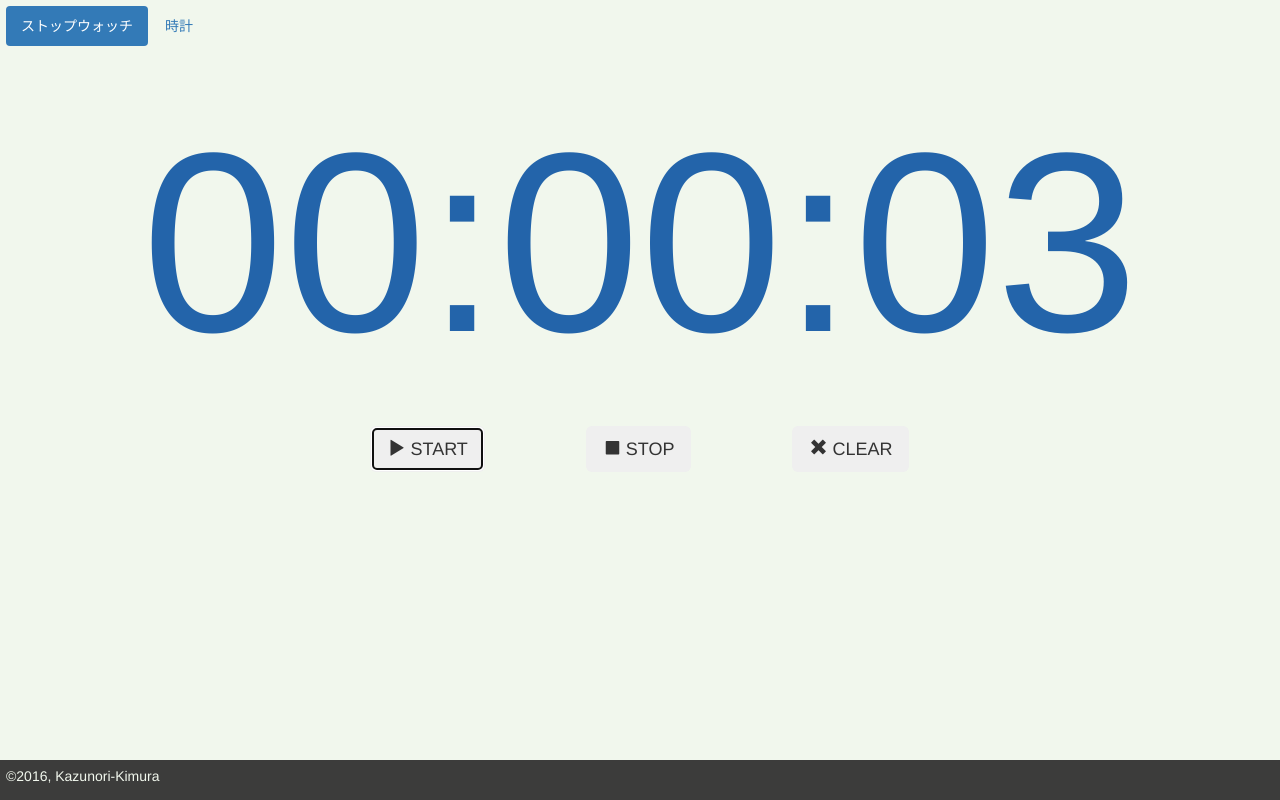
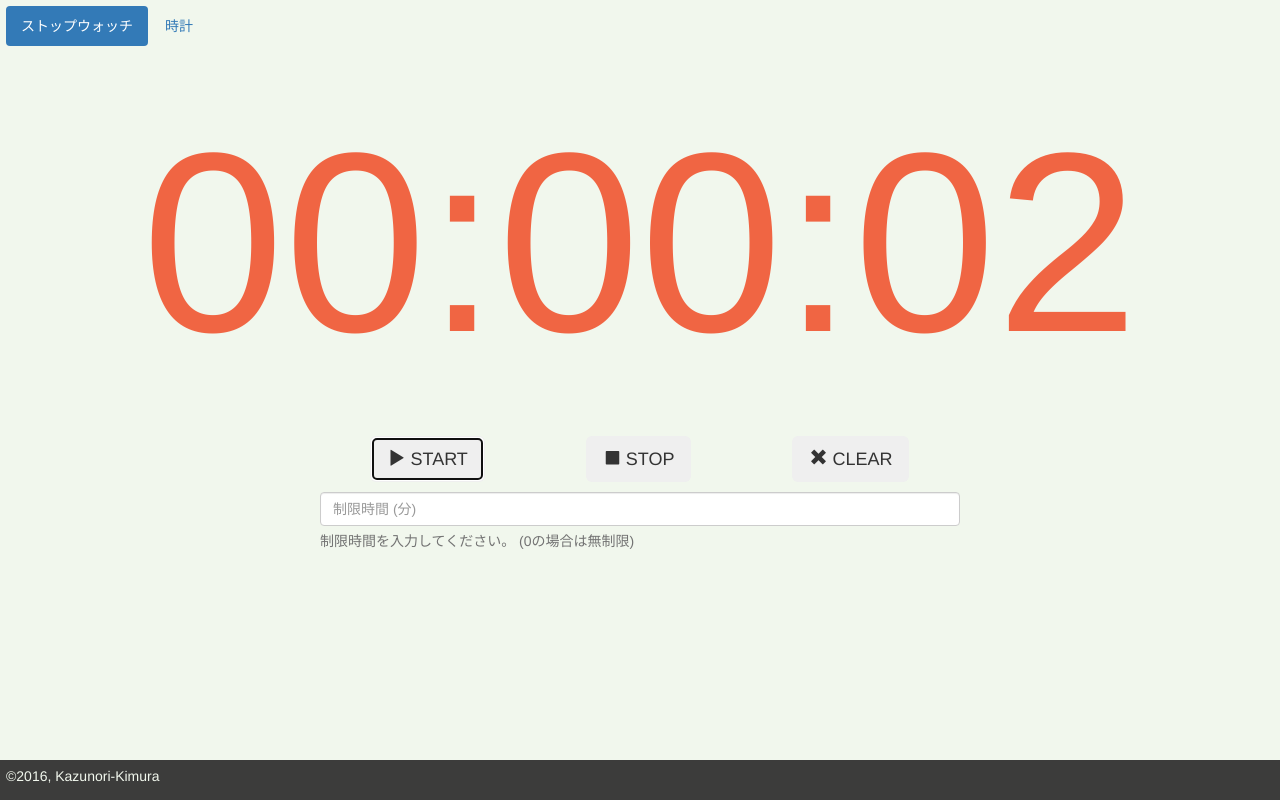
Before and after one commit to Kazunori-Kimura/big-stopwatch, a website with bundled scripts: page wwwroot/index.html in a window 1280 px wide. Both pictures are taken after a click on the button "START". Built offline with nearby package versions, Linux system fonts and the light colour scheme.

Commit message:
制限時間機能を追加
- 制限時間を超えたら文字を赤くする
- 秒がroundしてたので60となるタイミングがあった問題の修正

```diff
--- a/src/Timer.js
+++ b/src/Timer.js
@@ -1,8 +1,13 @@
 "use strict";
 /**
- * Timer
+ * Timerクラス
+ * @class
  */
 class Timer {
+  /**
+   * コンストラクタ
+   * @constructor
+   */
   constructor() {
     this.startMs = 0;
     this.elapsedMs = 0;
@@ -54,7 +59,7 @@ class Timer {
     let elapsed = this.time;
     const h = String(Math.floor(elapsed / 3600000) + 100).substring(1);
     const m = String(Math.floor((elapsed - h * 3600000)/60000)+ 100).substring(1);
-    const s = String(Math.round((elapsed - h * 3600000 - m * 60000)/1000)+ 100).substring(1);
+    const s = String(Math.floor((elapsed - h * 3600000 - m * 60000)/1000)+ 100).substring(1);
     //const S = ("000" + elapsed).slice(-3);
     return `${h}:${m}:${s}`;
   }
--- a/src/constants.js
+++ b/src/constants.js
@@ -10,5 +10,15 @@ module.exports = {
    * 状態: 時計モード
    * @constant
    */
-  MODE_CLOCK: "clock"
+  MODE_CLOCK: "clock",
+  /**
+   * 通常時メッセージ
+   * @constant
+   */
+  MSG_DEFAULT: "制限時間を入力してください。 (0の場合は無制限)",
+  /**
+   * 入力エラーメッセージ
+   * @constant
+   */
+  MSG_LIMIT_NAN: "制限時間は数値で入力してください。"
 };
--- a/src/index.js
+++ b/src/index.js
@@ -5,7 +5,13 @@ const App = require("./constants");
 
 $(function () {
   let timer = new Timer();
+  // interval管理
   let t;
+  // 制限時間
+  let limit = 0;
+
+  // 通常時メッセージを表示
+  $("#helpBlock").text(App.MSG_DEFAULT);
 
   // nav
   $("a.nav-item").on("click", (e) => {
@@ -83,6 +89,11 @@ $(function () {
     return `${leftPadZero(d.getHours())}:${leftPadZero(d.getMinutes())}:${leftPadZero(d.getSeconds())}`;
   }
 
+  /**
+   * 左0埋め2桁
+   * @param {number} val - 0埋めする数値
+   * @returns {string}
+   */
   function leftPadZero(val) {
     return ("00" + val).slice(-2);
   }
@@ -95,9 +106,13 @@ $(function () {
     }
     timer.start();
     $(this).addClass("active");
-    $("#time").removeClass("stoped").addClass("measuring");
+    $("#time").removeClass("stoped").addClass("measuring").removeClass("over");
     t = setInterval(() => {
       $("#time").text(timer.formattedTime);
+
+      if (limit <= timer.time) {
+        $("#time").addClass("over");
+      }
     }, 256);
   });
 
@@ -117,11 +132,27 @@ $(function () {
   $("button#clear").on("click", () => {
     if (timer.IsMeasuring) {
       timer.stop();
-      $("#time").addClass("stoped").removeClass("measuring");
       clearInterval(t);
       $("button#start").removeClass("active");
     }
+    $("#time").addClass("stoped").removeClass("measuring").removeClass("over");
     timer.clear();
     $("#time").text(timer.formattedTime);
   });
+
+  // 時間制限
+  $("#limit").on("keyup", (e) => {
+    const val = $(e.target).val();
+
+    if (isNaN(val)) {
+      $("#helpBlock").text(App.MSG_LIMIT_NAN);
+      $(e.target).parent().addClass("has-error");
+      limit = 0;
+      return;
+    }
+
+    $(e.target).parent().removeClass("has-error");
+    $("#helpBlock").text(App.MSG_DEFAULT);
+    limit = parseInt(val, 10) * 60 * 1000; // min -> ms
+  });
 });
--- a/wwwroot/index.html
+++ b/wwwroot/index.html
@@ -22,6 +22,7 @@
   <div class="contents">
     <div class="time" id="time">00:00:00</div>
     <div class="controller">
+      <div class="controller-row flex-around">
         <button class="btn btn-lg" id="start">
           <span class="glyphicon glyphicon-play"></span> START
         </button>
@@ -31,6 +32,16 @@
         <button class="btn btn-lg" id="clear">
           <span class="glyphicon glyphicon-remove"></span> CLEAR
         </button>
+      </div>
+      <div class="controller-row">
+        <form class="inline-form">
+          <div class="form-group">
+            <label for="limit" class="sr-only">制限時間 (分)</label>
+            <input type="text" class="form-control" id="limit" placeholder="制限時間 (分)" aria-describedby="helpBlock">
+            <span class="help-block" id="helpBlock"></span>
+          </div>
+        </form>
+      </div>
     </div>
   </div>
   <footer>
--- a/wwwroot/lib/css/style.css
+++ b/wwwroot/lib/css/style.css
@@ -19,9 +19,16 @@ footer {
 }
 .controller {
   display: flex;
-  justify-content: space-around;
+  flex-direction: column;
   width: 50vw;
   margin: 0 auto;
+}
+.controller-row {
+  padding-top: 10px;
+}
+.flex-around {
+  display: flex;
+  justify-content: space-around;
 }
 
 /* 時間表示 */
```
Also changed, not shown: test/test.js (+8 -1 lines). Lines whose indentation alone changed are shown as unchanged.
